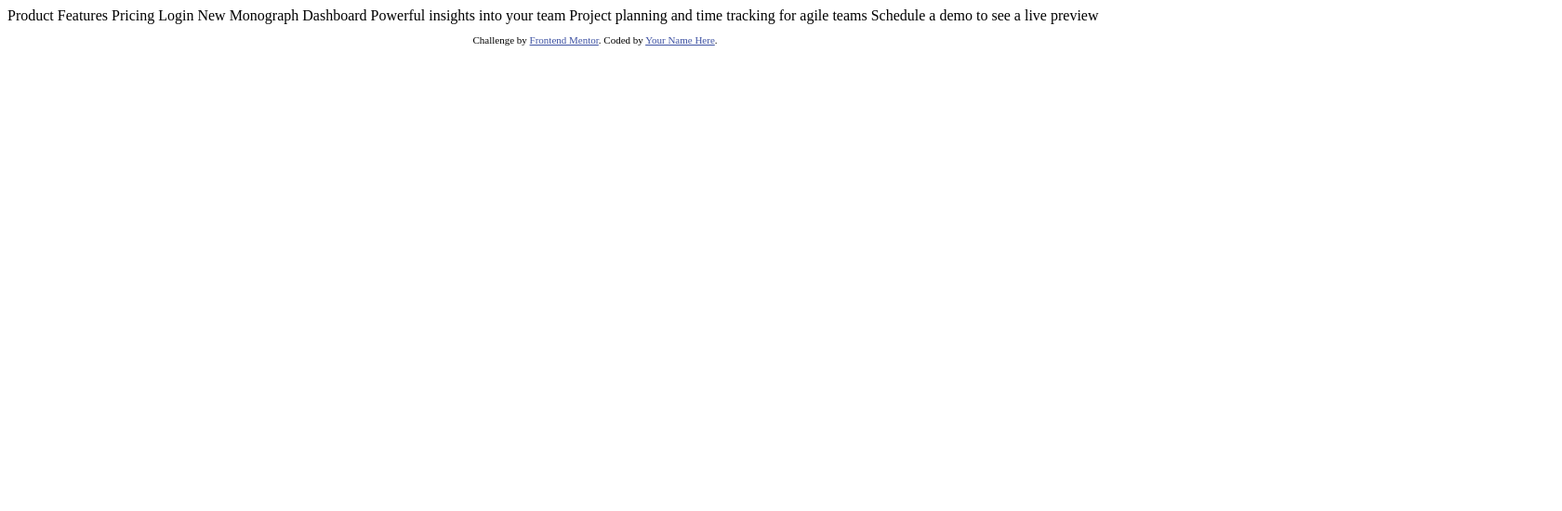
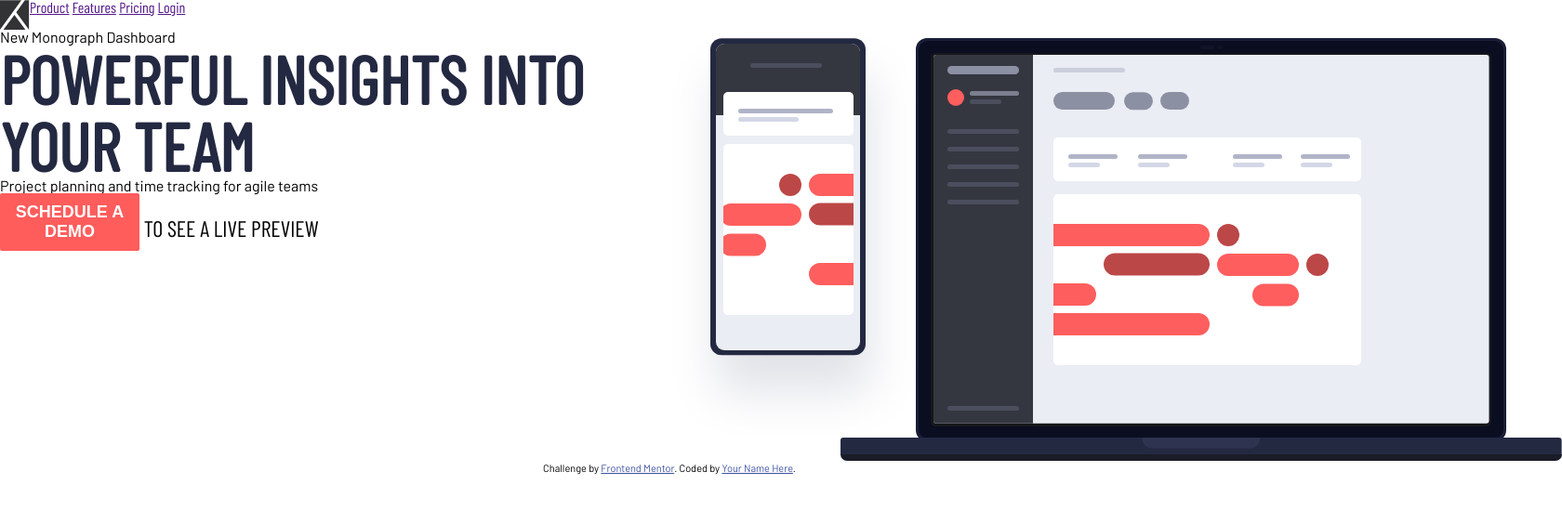
Before and after one commit to annetawamono/project-tracking-intro-component, a plain HTML site: page index.html in a window 1280 px wide. Shown: the whole page at 93% size, 1680 px wide, since content can reach past the window. Drawn offline with nearby package versions, Linux system fonts and the light colour scheme.

Commit message:
Layout and typography

```diff
--- a/index.html
+++ b/index.html
@@ -4,7 +4,8 @@
   <meta charset="UTF-8">
   <meta name="viewport" content="width=device-width, initial-scale=1.0"> <!-- displays site properly based on user's device -->
 
-  <link rel="icon" type="image/png" sizes="32x32" href="./images/favicon-32x32.png">
+  <link rel="icon" type="image/png" sizes="32x32" href="assets/images/favicon-32x32.png">
+  <link rel="stylesheet" href="css/style.css">
 
   <title>Frontend Mentor | Project tracking intro component</title>
 
@@ -15,19 +16,39 @@
   </style>
 </head>
 <body>
-  Product
-  Features
-  Pricing
-  Login
+  <header>
+    <img class="header-item" class="logo" src="assets/images/logo.svg" alt="logo">
+    <nav class="header-item">
+      <a href="">Product</a>
+      <a href="">Features</a>
+      <a href="">Pricing</a>
+      <a href="">Login</a>
+    </nav>
+  </header>
+  <div id="intro-component" class="container">
+    <section>
+      <div id="intro-1">
+        New
+        Monograph Dashboard
+      </div>
 
-  New
-  Monograph Dashboard
+      <div id="intro-2">
+        <h1>Powerful insights into your team</h1>
+      </div>
 
-  Powerful insights into your team
-  Project planning and time tracking for agile teams
+      <div id="intro-3">
+          Project planning and time tracking for agile teams
+      </div>
 
-  Schedule a demo
-  to see a live preview
+      <div id="intro-4">
+        <button class="cta" type="button" name="button">Schedule a demo</button>
+        <span>to see a live preview<span>
+      </div>
+
+    </section>
+
+    <section><img src="assets/images/illustration-devices.svg" alt="devices"></section>
+  </div>
 
   <footer>
     <p class="attribution">
--- a/stylesheets/main.scss
+++ b/stylesheets/main.scss
@@ -3,5 +3,8 @@
 
     //  Partials
     @import 'partials/reset';
+    @import 'partials/typography';
+    @import 'partials/header';
+    @import 'partials/intro-component';
 
     //  Vendors
--- a/stylesheets/modules/_mixins.scss
+++ b/stylesheets/modules/_mixins.scss
@@ -0,0 +1,4 @@
+@mixin flex-container-left {
+  display: flex;
+  flex-direction: row;
+}
--- a/stylesheets/modules/_variables.scss
+++ b/stylesheets/modules/_variables.scss
@@ -1,5 +1,12 @@
 // Fonts
+$font-barlow: 'Barlow', sans-serif;
+$font-barlow-con: 'Barlow Condensed', sans-serif;
 
-    // Colours
+// Colours
+$primary: hsl(0, 100%, 68%);
+$v-dark-blue: hsl(230, 29%, 20%);
+$dark-grey-blue: hsl(230, 11%, 40%);
+$grey-blue: hsl(231, 7%, 65%);
+$light-grey-blue: hsl(207, 33%, 95%);
 
-    // Responsiveness
+// Responsiveness
--- /dev/null
+++ b/stylesheets/partials/_header.scss
@@ -0,0 +1,3 @@
+header {
+  @include flex-container-left;
+}
--- /dev/null
+++ b/stylesheets/partials/_intro-component.scss
@@ -0,0 +1,26 @@
+body {
+  width: 1440px;
+  height: 100vh;
+  margin: auto;
+}
+
+.container {
+  @include flex-container-left;
+}
+
+#intro-component {
+  section {
+    width: 50%;
+  }
+}
+
+button {
+  &.cta {
+    background-color: $primary;
+    border: none;
+    color: white;
+    border-radius: 2px;
+    padding: 10px 5px;
+    width: 150px;
+  }
+}
--- /dev/null
+++ b/stylesheets/partials/_typography.scss
@@ -0,0 +1,31 @@
+@import url('https://fonts.googleapis.com/css?family=Barlow&display=swap');
+@import url('https://fonts.googleapis.com/css?family=Barlow+Condensed&display=swap');
+
+body {
+  font-family: $font-barlow;
+  font-weight: 400;
+}
+
+h1, h2, h3, h4, h5, h6, nav, #intro-4 {
+  font-family: $font-barlow-con;
+}
+
+h1 {
+  font-weight: 700;
+  font-size: 72px;
+  text-transform: uppercase;
+  color: $v-dark-blue;
+}
+
+button {
+  &.cta {
+    font-weight: 700;
+    font-size: 18px;
+    text-transform: uppercase;
+  }
+}
+
+#intro-4 {
+  text-transform: uppercase;
+  font-size: 24px;
+}
```
Also changed, not shown: css/style.css (added), 1 other file.
